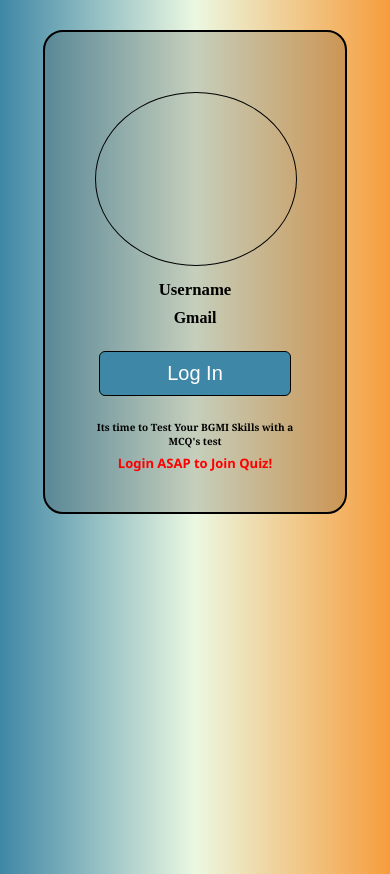
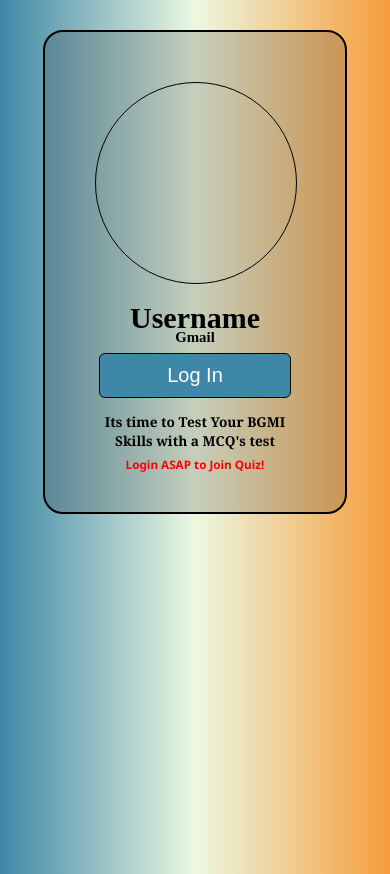
Before and after one commit to Rajatkhubchandani160/Quiz-react-app, a React (Vite) app: page / in a window 390 px wide. Built offline with nearby package versions, Linux system fonts and the light colour scheme.

Commit message:
Update index.css

```diff
--- a/src/index.css
+++ b/src/index.css
@@ -98,9 +98,32 @@
       margin-top: 30px;
   }
   #base-container h3{
-    font-size: 4.3vw;
+    margin-top: 1px;
+    text-align: center;
+    height: 5vw;
   }
-  #base-conatainer h4{
+  .box{
+    margin-top: 10px;
+  }
+  #base-container h4{
+    text-align: center;
+    font-size: 3.8vw;
+  }
+  #buttons{
+    margin-top: 3px;
+    display: flex;
+    font-size: 4vw;
+    align-items: flex-end;
+  }
+  h5{
+    text-align: center;
+    margin-top: 10px;
+    font-size: 3.5vw;
+
+  }
+  p{
+    text-align: center;
+    margin-top: 2px;
     font-size: 3vw;
   }
 }
```
